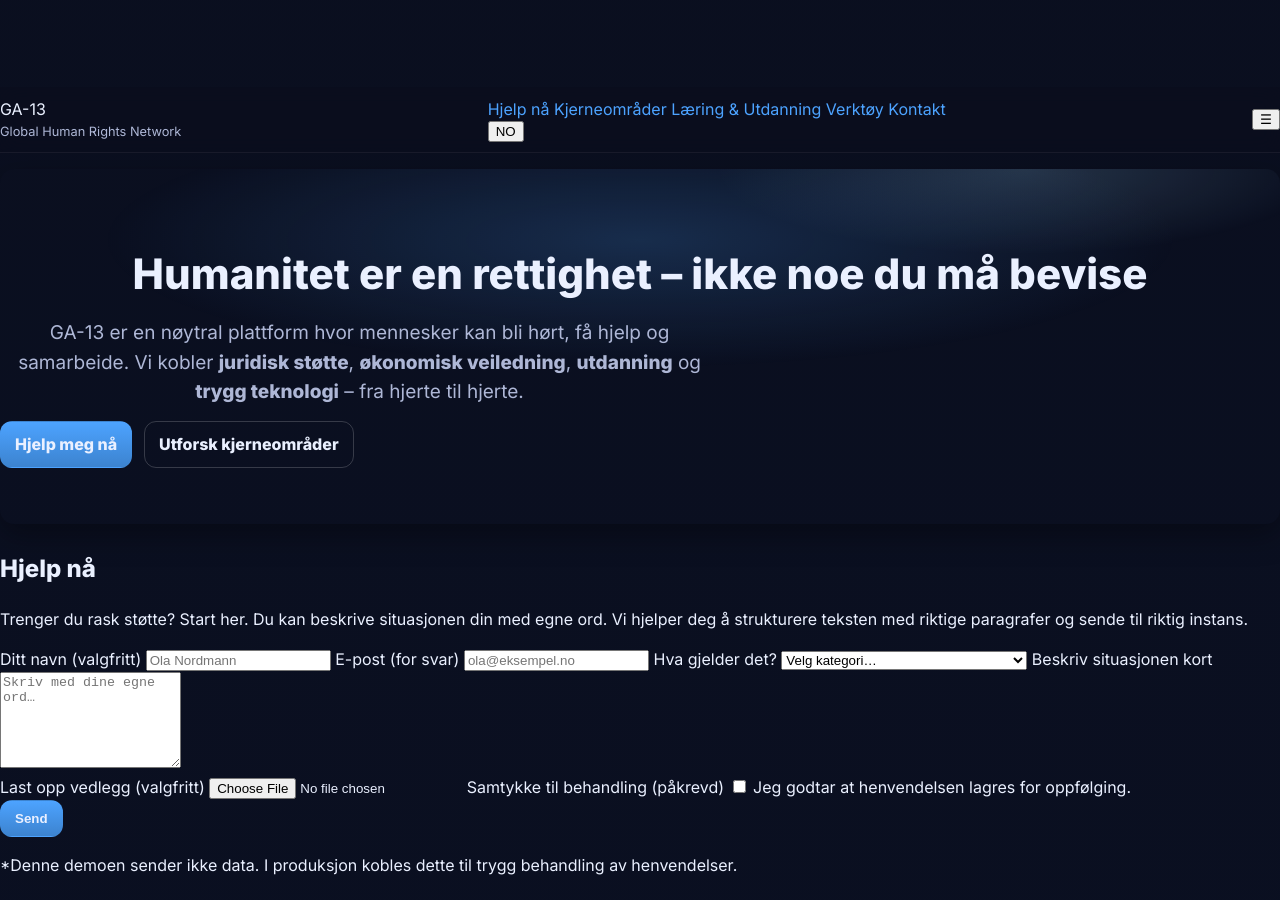
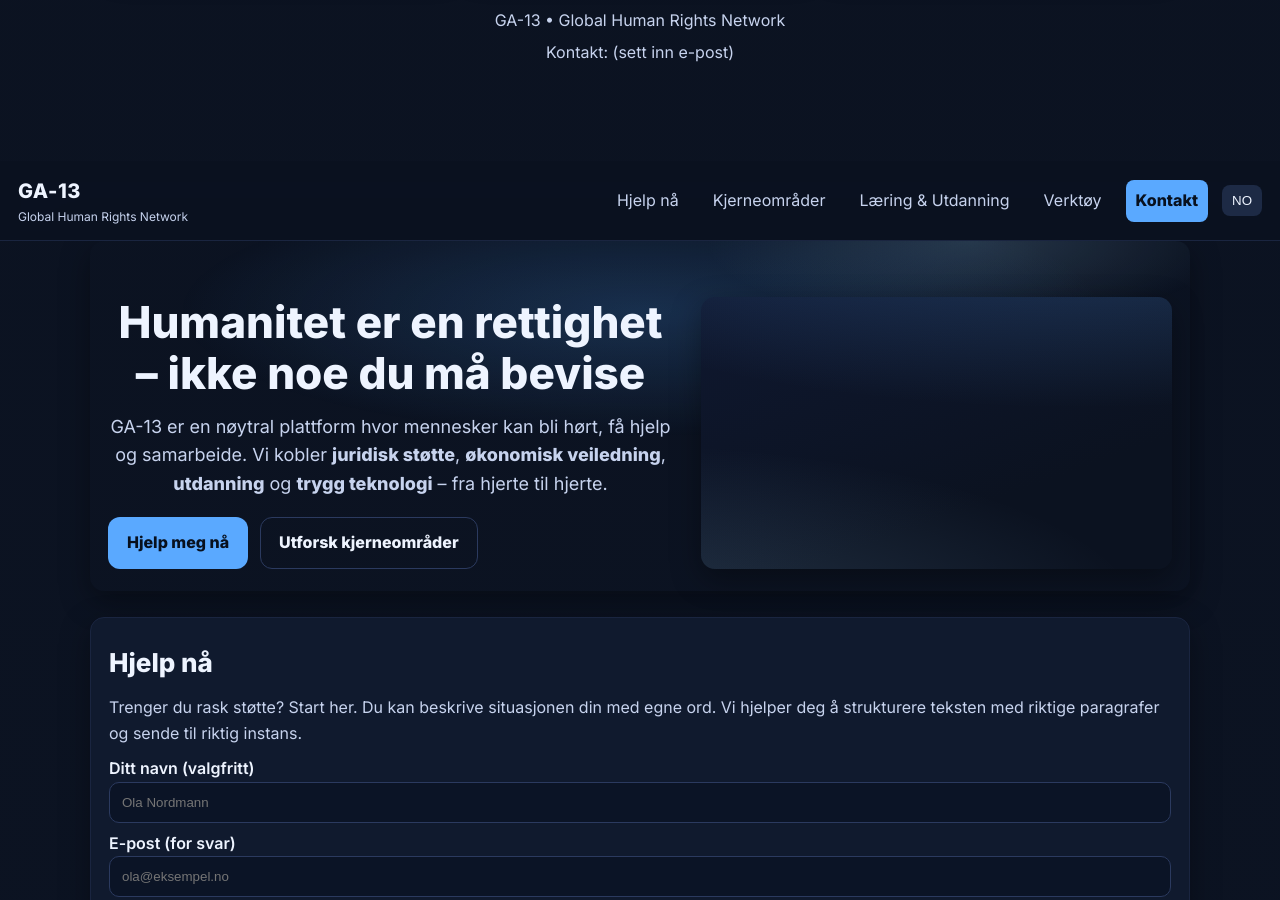
Before and after one commit to powerofbelovedheart-tech/Global-humerigth, a plain HTML site: page index.html in a window 1280 px wide. Shown: the part 1520-2420 px from the top of the page. Drawn offline with Linux system fonts and the light colour scheme.

Commit message:
Update styles.css

```diff
--- a/styles.css
+++ b/styles.css
@@ -1,4 +1,4 @@
-:root{
+ja:root{
   --bg:#0b1020;
   --card:#111731;
   --ink:#eaf0ff;
@@ -91,3 +91,139 @@ body{
   .main-nav ul.open{display:block}
   .nav-toggle{display:inline-block}
 }
+:root{
+  --bg:#0b1220;          /* dyp blå/sort bakgrunn */
+  --panel:#101a2e;       /* panel bakgrunn */
+  --ink:#eef4ff;         /* lys tekst */
+  --muted:#c7d3ee;       /* sekundær tekst */
+  --brand:#5aa9ff;       /* aksent/blå */
+  --brand-2:#9bd5ff;     /* lys aksent */
+  --pill:#1d2a45;        /* knapp/meny bakgrunn */
+  --ok:#35d69a;
+  --danger:#ff6b6b;
+  --radius:14px;
+  --shadow:0 10px 30px rgba(0,0,0,.35);
+}
+
+*{ box-sizing:border-box }
+html,body{ margin:0; padding:0 }
+body{
+  font-family: Inter, system-ui, -apple-system, Segoe UI, Roboto, Arial, sans-serif;
+  background: linear-gradient(180deg, #0b1220 0%, #0d1526 100%);
+  color: var(--ink);
+  line-height: 1.6;
+}
+
+/* HEADER */
+.site-header{
+  position: sticky; top:0; z-index: 10;
+  display: flex; align-items: center; justify-content: space-between;
+  gap: 16px; padding: 14px 18px;
+  background: rgba(11,18,32,.7); backdrop-filter: blur(8px);
+  border-bottom: 1px solid #1a2540;
+}
+.brand{ display:flex; flex-direction:column; text-decoration:none; color:var(--ink) }
+.logo{ font-weight:800; letter-spacing:.5px; font-size:20px }
+.brand-sub{ font-size:12px; color:var(--muted) }
+
+.nav{ display:flex; gap:14px; align-items:center }
+.nav a{ color:var(--muted); text-decoration:none; padding:8px 10px; border-radius:8px }
+.nav a:hover{ color:var(--ink); background:var(--pill) }
+.nav .pill{ background:var(--brand); color:#08111f; font-weight:700 }
+.lang{ background:var(--pill); color:var(--ink); border:0; border-radius:8px; padding:8px 10px; cursor:pointer }
+.hamburger{ display:none; background:transparent; border:0; color:var(--ink); font-size:22px }
+
+/* HERO */
+.hero{
+  display:grid; grid-template-columns: 1.2fr 1fr; gap: 28px;
+  padding: 56px 18px 22px;
+  max-width: 1100px; margin: 0 auto;
+}
+.hero-inner h1{ font-size: clamp(28px, 4vw, 44px); line-height:1.15; margin:0 0 14px }
+.lead{ color: var(--brand-2); font-size: clamp(16px, 2.2vw, 18px) }
+.cta-row{ display:flex; gap:12px; margin-top:18px }
+.btn{ display:inline-block; padding:12px 18px; border-radius:12px; text-decoration:none; font-weight:700 }
+.btn.primary{ background: var(--brand); color:#07101e; }
+.btn.ghost{ border:1px solid #2b3a5f; color:var(--ink) }
+.btn.primary:hover{ filter: brightness(1.05) }
+.btn.ghost:hover{ background: #13203a }
+
+.hero-art{
+  min-height: 220px;
+  background: radial-gradient(1200px 400px at 80% -40%, rgba(90,169,255,.28), transparent 55%),
+              radial-gradient(900px 300px at -20% 120%, rgba(155,213,255,.18), transparent 60%),
+              linear-gradient(160deg, #0f1830 0%, #0b1220 70%);
+  border-radius: var(--radius);
+  box-shadow: var(--shadow);
+}
+
+/* PANELS */
+.panel{
+  max-width: 1100px; margin: 26px auto; padding: 22px 18px;
+  background: var(--panel);
+  border: 1px solid #1a2540; border-radius: var(--radius);
+  box-shadow: var(--shadow);
+}
+.panel.alt{ background: linear-gradient(180deg, #0f1a30, #0e192e); }
+
+.panel h2{ margin: 2px 0 12px; font-size: 26px }
+.panel p{ color: var(--muted); margin: 0 0 10px }
+
+/* CARDS */
+.cards{ display:grid; gap:14px; grid-template-columns: repeat( auto-fit, minmax(240px,1fr) ); margin-top:8px }
+.card{
+  background:#0e182c; border:1px solid #1a2540; border-radius:12px; padding:14px;
+}
+.card h3{ margin:0 0 8px; font-size:18px }
+.card ul{ margin:0; padding-left:18px; color:var(--muted) }
+
+/* LIST */
+.list{ display:grid; gap:10px; grid-template-columns: repeat( auto-fit, minmax(260px,1fr) ); margin-top:6px }
+.list h4{ margin:.2rem 0 .2rem }
+
+/* FORMS */
+.help-form, .contact-form{ display:block; margin-top:10px }
+label{ display:block; font-weight:600; margin:8px 0 6px }
+input[type="text"], input[type="email"], input[type="file"], select, textarea{
+  width:100%; padding:12px 12px; border-radius:10px; border:1px solid #2b3a5f;
+  background:#0b1426; color:var(--ink);
+}
+textarea{ resize: vertical }
+.row{ display:flex; gap:12px; flex-wrap:wrap }
+.half{ flex:1 1 260px }
+.tiny{ font-size:12px; color:#98add6; margin-top:8px }
+
+/* TOOLS */
+.tools-grid{ display:grid; gap:10px; grid-template-columns: repeat( auto-fit, minmax(220px,1fr) ); margin-top:8px }
+.tool{
+  display:flex; justify-content:space-between; align-items:center;
+  padding:12px 14px; border-radius:12px; text-decoration:none; color:var(--ink);
+  background:#0e182c; border:1px solid #1a2540;
+}
+.tool span{ background:#203055; padding:4px 8px; border-radius:999px; font-size:12px }
+
+/* FOOTER */
+.site-footer{
+  max-width:1100px; margin: 28px auto 40px; padding: 18px;
+  color: var(--muted);
+}
+.foot-grid{ display:grid; gap:14px; grid-template-columns: 2fr 1fr 1fr; }
+.site-footer .logo{ font-weight:800; margin-bottom:8px }
+.site-footer h5{ margin:0 0 6px; color:var(--ink) }
+.site-footer ul{ list-style:none; padding:0; margin:0 }
+.site-footer li{ margin:6px 0 }
+.site-footer a{ color:var(--muted); text-decoration:none }
+.site-footer a:hover{ color:var(--ink) }
+.linklike{ background:none; border:0; color:var(--muted); cursor:pointer; padding:0 }
+.fineprint{ border-top:1px solid #1a2540; margin-top:12px; padding-top:12px; font-size:12px }
+
+/* NAV: mobil */
+@media (max-width: 860px){
+  .hero{ grid-template-columns: 1fr; }
+}
+@media (max-width: 720px){
+  .nav{ position: fixed; inset: 56px 12px auto 12px; background:#0e182c; border:1px solid #1a2540; border-radius:12px;
+        padding:10px; display:none; flex-direction:column; }
+  .nav.open{ display:flex }
+  .hamburger{ display:block }
+}
```
